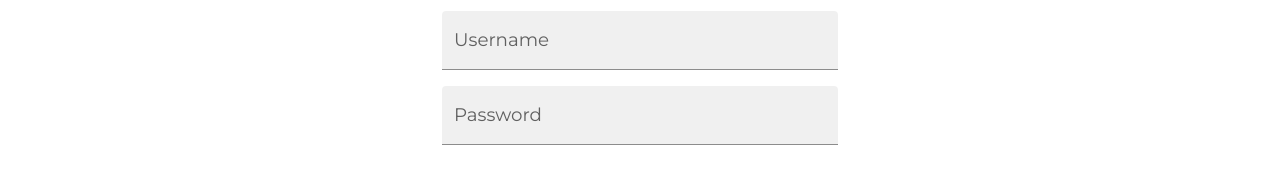
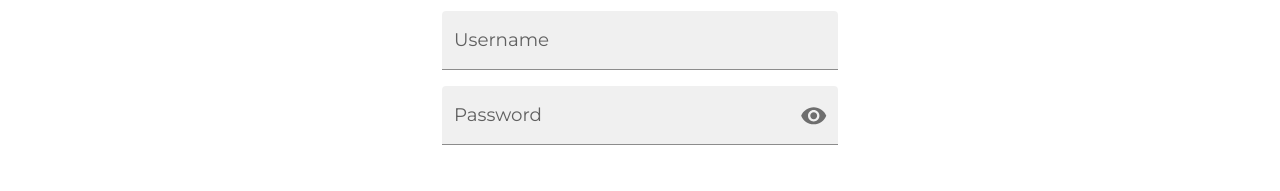
Before and after one commit to Warek01/carhive-ui, a React (Vite) app: page /login in a window 1280 px wide. Shown: the part 274-465 px from the top of the page. Built offline with nearby package versions, Linux system fonts and the light colour scheme.

Commit message:
feat(auth): add login show password feature

```diff
--- a/src/components/LoginForm/index.tsx
+++ b/src/components/LoginForm/index.tsx
@@ -1,9 +1,10 @@
-import { Button, Grid, Typography } from '@mui/material';
+import { Button, Grid, IconButton, Tooltip, Typography } from '@mui/material';
 import { AxiosError } from 'axios';
 import { useFormik } from 'formik';
-import { FC, memo, useCallback } from 'react';
+import { FC, memo, useCallback, useState } from 'react';
 import { Link as RouterLink } from 'react-router-dom';
 import { toast } from 'react-toastify';
+import { Visibility } from '@mui/icons-material';
 
 import { FormikTextField } from '@faf-cars/components';
 import { useAuth, useHttpService, useLoading } from '@faf-cars/hooks';
@@ -17,6 +18,7 @@ const LoginForm: FC = () => {
   const { login } = useAuth();
   const http = useHttpService();
   const { setLoading, unsetLoading } = useLoading();
+  const [passwordShown, setPasswordShown] = useState(false);
 
   const handleSubmit = useCallback(
     async (values: LoginCredentials) => {
@@ -78,14 +80,29 @@ const LoginForm: FC = () => {
             name="username"
           />
         </Grid>
-        <Grid item xs={12}>
+        <Grid
+          item
+          xs={12}
+          display="flex"
+          alignItems="center"
+          position="relative"
+        >
           <FormikTextField
             fullWidth
             formik={formik}
-            type="password"
+            type={passwordShown ? 'text' : 'password'}
             label="Password"
             name="password"
           />
+          <Tooltip title="Show password" enterDelay={1000}>
+            <IconButton
+              sx={{ position: 'absolute', right: 3 }}
+              onMouseDown={() => setPasswordShown(true)}
+              onMouseUp={() => setPasswordShown(false)}
+            >
+              <Visibility />
+            </IconButton>
+          </Tooltip>
         </Grid>
       </Grid>
 
```
